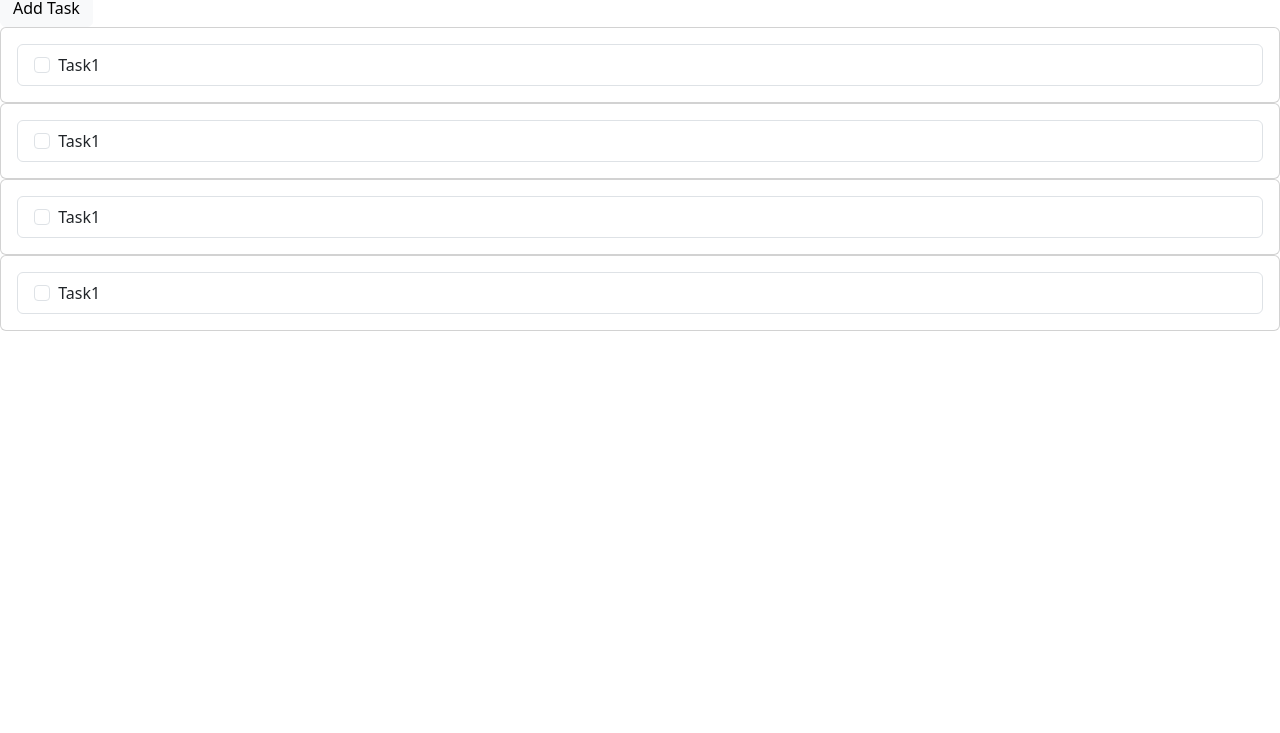
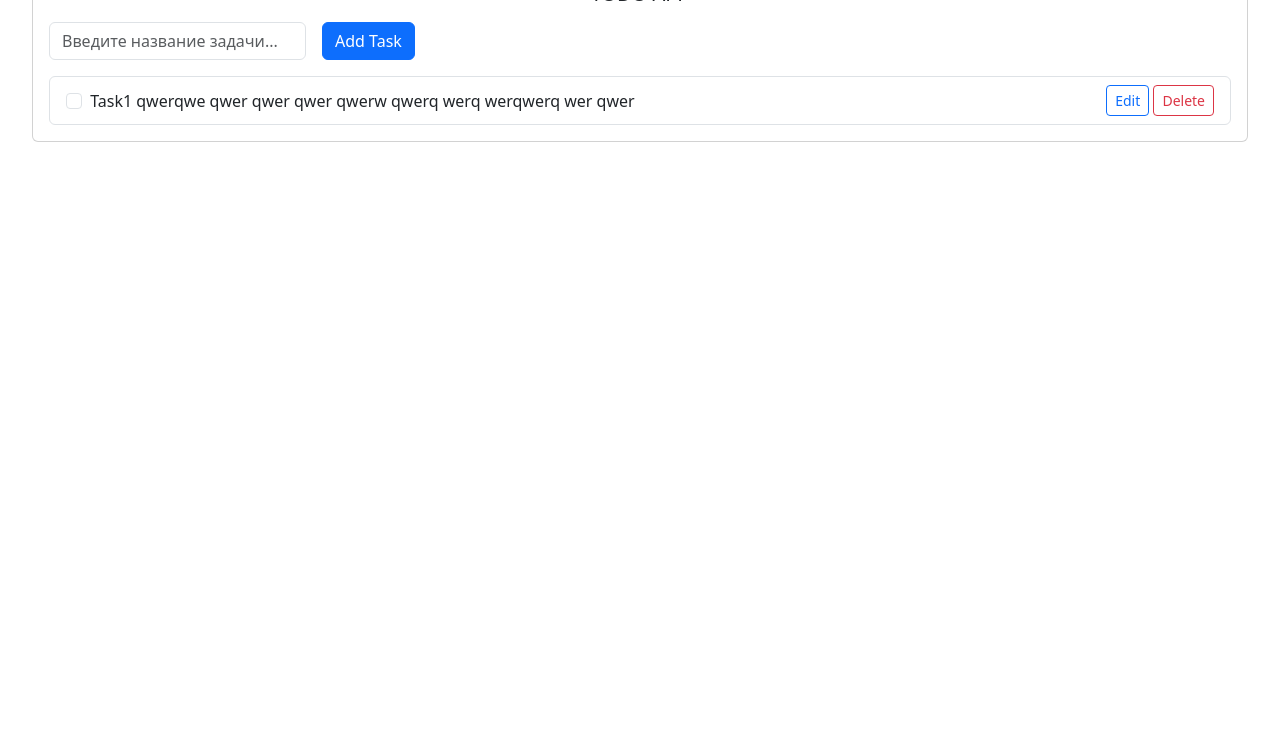
Before and after one commit to krijebr/todo-list, a plain HTML site: page web/index.html in a window 1280 px wide. Shown: the part 67-800 px from the top of the page. Drawn offline with nearby package versions, Linux system fonts and the light colour scheme.

Commit message:
html layout and styles

```diff
--- a/web/index.html
+++ b/web/index.html
@@ -1,55 +1,52 @@
 <!doctype html>
 <html lang="en">
+
 <head>
   <meta charset="utf-8">
   <meta name="viewport" content="width=device-width, initial-scale=1">
   <title>Bootstrap demo</title>
-    <link href="https://cdn.jsdelivr.net/npm/bootstrap@5.3.5/dist/css/bootstrap.min.css" rel="stylesheet" integrity="sha384-SgOJa3DmI69IUzQ2PVdRZhwQ+dy64/BUtbMJw1MZ8t5HZApcHrRKUc4W0kG879m7" crossorigin="anonymous">
+  <link href="https://cdn.jsdelivr.net/npm/bootstrap@5.3.5/dist/css/bootstrap.min.css" rel="stylesheet"
+    integrity="sha384-SgOJa3DmI69IUzQ2PVdRZhwQ+dy64/BUtbMJw1MZ8t5HZApcHrRKUc4W0kG879m7" crossorigin="anonymous">
+  <link rel="stylesheet" href="style.css">
 </head>
+
 <body>
-    <h1>Hello, world!</h1>
-    <script src="https://cdn.jsdelivr.net/npm/bootstrap@5.3.5/dist/js/bootstrap.bundle.min.js" integrity="sha384-k6d4wzSIapyDyv1kpU366/PK5hCdSbCRGRCMv+eplOQJWyd1fbcAu9OCUj5zNLiq" crossorigin="anonymous"></script>
-    <button type="button" class="btn btn-light">Add Task</button>
+  <script src="https://cdn.jsdelivr.net/npm/bootstrap@5.3.5/dist/js/bootstrap.bundle.min.js"
+    integrity="sha384-k6d4wzSIapyDyv1kpU366/PK5hCdSbCRGRCMv+eplOQJWyd1fbcAu9OCUj5zNLiq"
+    crossorigin="anonymous"></script>
+
   <div class="card">
     <div class="card-body">
+      <h5 class="card-title app-title">todo app</h5>
+
+      <form>
+        <div class="add-task-form">
+          <div class="col-task-name">
+            <input type="text" class="form-control" id="netTaskInput" placeholder="Введите название задачи...">
+          </div>
+          <div class="col-add-task">
+            <button type="button" class="btn btn-primary">Add Task</button>
+          </div>
+        </div>
+      </form>
+
       <ul class="list-group">
         <li class="list-group-item">
-                    <input class="form-check-input me-1" type="checkbox" value="" id="firstCheckbox">
-                    <label class="form-check-label" for="firstCheckbox">Task1</label>
-                </li>
-              </ul>
+          <div class="item-content">
+            <div>
+              <input class="form-check-input me-1" type="checkbox" value="">
+              <p>Task1 qwerqwe qwer qwer qwer qwerw qwerq werq werqwerq wer qwer </p>
+            </div>
+            <div style="min-width: 100px;">
+              <button class="btn btn-outline-primary btn-sm">Edit</button>
+              <button class="btn btn-outline-danger btn-sm">Delete</button>
             </div>
           </div>
-      <div class="card">
-        <div class="card-body">
-            <ul class="list-group">
-                <li class="list-group-item">
-                    <input class="form-check-input me-1" type="checkbox" value="" id="firstCheckbox">
-                    <label class="form-check-label" for="firstCheckbox">Task1</label>
-                </li>
-              </ul>
-        </div>
-      </div>
-      <div class="card">
-        <div class="card-body">
-            <ul class="list-group">
-                <li class="list-group-item">
-                    <input class="form-check-input me-1" type="checkbox" value="" id="firstCheckbox">
-                    <label class="form-check-label" for="firstCheckbox">Task1</label>
-                </li>
-              </ul>
-        </div>
-      </div>
-      <div class="card">
-        <div class="card-body">
-            <ul class="list-group">
-                <li class="list-group-item">
-                    <input class="form-check-input me-1" type="checkbox" value="" id="firstCheckbox">
-                    <label class="form-check-label" for="firstCheckbox">Task1</label>
         </li>
       </ul>
     </div>
   </div>
 
 </body>
+
 </html>
--- a/web/style.css
+++ b/web/style.css
@@ -0,0 +1,40 @@
+html, body {
+    padding: 1rem;
+}
+
+.app-title {
+    text-align: center;
+    text-transform: uppercase;
+}
+
+.add-task-form {
+    margin: 1rem 0;
+    display: flex;
+    width: 100%;
+    flex-direction: row;
+    justify-content:flex-start;
+    gap: 1rem;
+}
+
+.col-task-name {
+    width: auto;
+}
+
+.col-task-name input {
+    width: 100%;
+}
+
+.col-add-task {
+    /*margin-left: auto;*/
+}
+
+.item-content {
+    display: flex;
+    align-items: center;
+    justify-content: space-between;
+    gap: 1rem;
+}
+
+.item-content input, p {
+    display: inline;
+}
```
Lines whose indentation alone changed are shown as unchanged.
